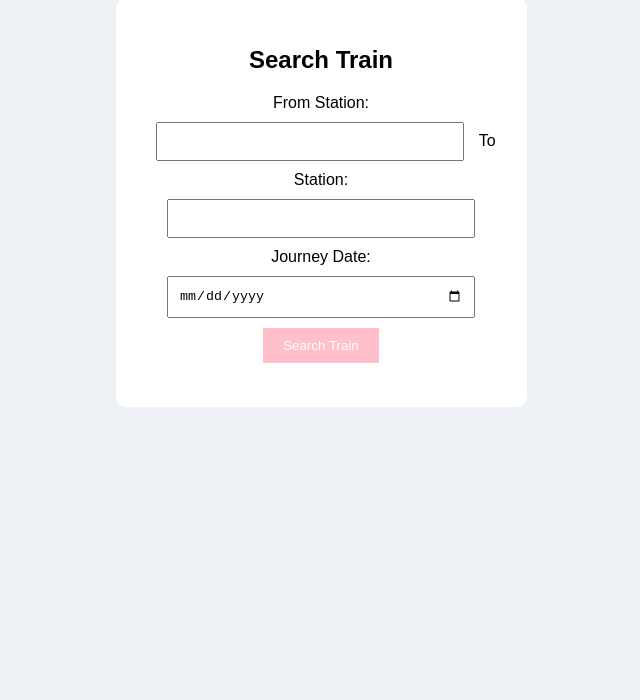
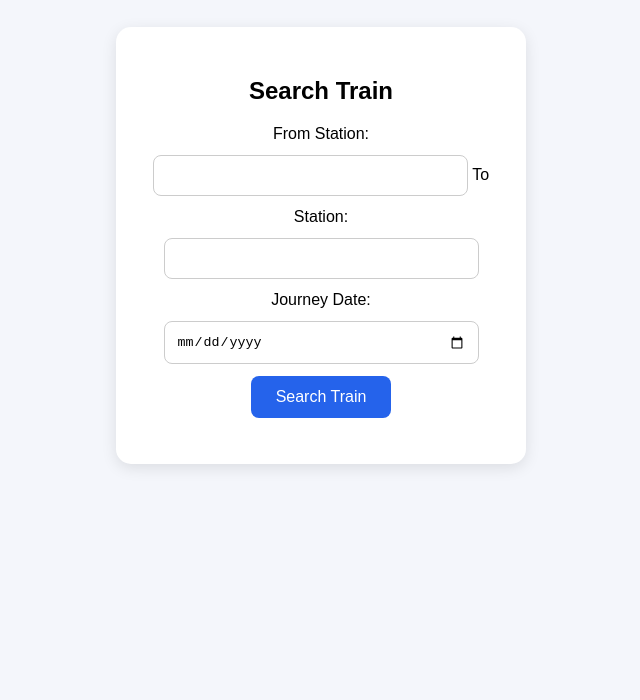
Before and after one commit to niharika48/Railway-Ticket-Reservation, a plain HTML site: page index.html in a window 1280 px wide. Shown: the part 100-800 px from the top of the page, without its empty margins (319-959 px from the left). Drawn offline with Linux system fonts and the light colour scheme.

Commit message:
edited style.css in lab at 3:30

```diff
--- a/style.css
+++ b/style.css
@@ -1,27 +1,51 @@
 body {
     font-family: Arial, sans-serif;
-background-color: #eef2f7;
+    background-color: #f4f6fb;
     text-align: center;
+    margin: 0;
+    padding: 20px;
 }
+
 h1 {
-color: blue;
+    color: #1e3a8a;
+    margin-top: 30px;
 }
+
 .container {
     background-color: white;
-width: 355px;
+    width: 350px;
     margin: 40px auto;
-padding: 28px;
-border-radius: 10px;
+    padding: 30px;
+    border-radius: 15px;
+    box-shadow: 0 4px 15px rgba(0, 0, 0, 0.1);
 }
+
 input {
-width: 80%;
-padding: 10px;
-margin: 10px;
+    width: 90%;
+    padding: 12px;
+    margin: 12px 0;
+    border: 1px solid #ccc;
+    border-radius: 8px;
+    box-sizing: border-box;
+    outline: none;
 }
+
+input:focus {
+    border-color: #2563eb;
+    box-shadow: 0 0 5px rgba(37, 99, 235, 0.3);
+}
+
 button {
-background-color: pink;
+    background-color: #2563eb;
     color: white;
-padding: 10px 20px;
+    padding: 12px 25px;
     border: none;
+    border-radius: 8px;
     cursor: pointer;
+    font-size: 16px;
+    transition: 0.3s;
 }
+
+button:hover {
+    background-color: #1e40af;
+}
```
Lines whose indentation alone changed are shown as unchanged.
